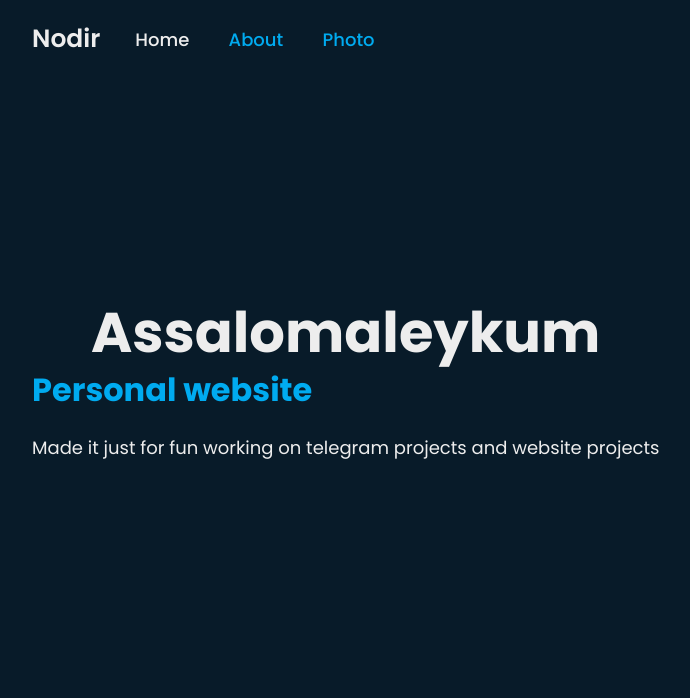
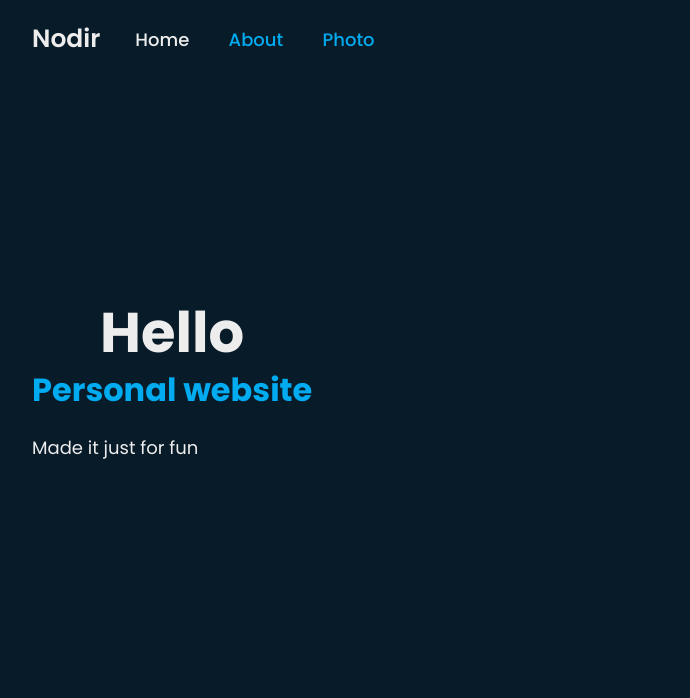
Before and after one commit to NodirPortfolio/NodirPortfolio.github.io, a plain HTML site: page Haqida.html in a window 1280 px wide. Shown: the top 698 px of the page, without its empty margins (96-786 px from the left). Drawn offline with nearby package versions, Linux system fonts and the light colour scheme.

Commit message:
Add files via upload

```diff
--- a/Haqida.html
+++ b/Haqida.html
@@ -30,9 +30,9 @@
 
     <section class="About">
         <div class="About-content">
-            <h1> Assalomaleykum </h1>
+            <h1> Hello </h1>
             <h3> Personal website</h3>
-            <p>Made it just for fun working on telegram projects and website projects</p>
+            <p>Made it just for fun </p>
         </div>
 
         <div class="About-sci">
```
